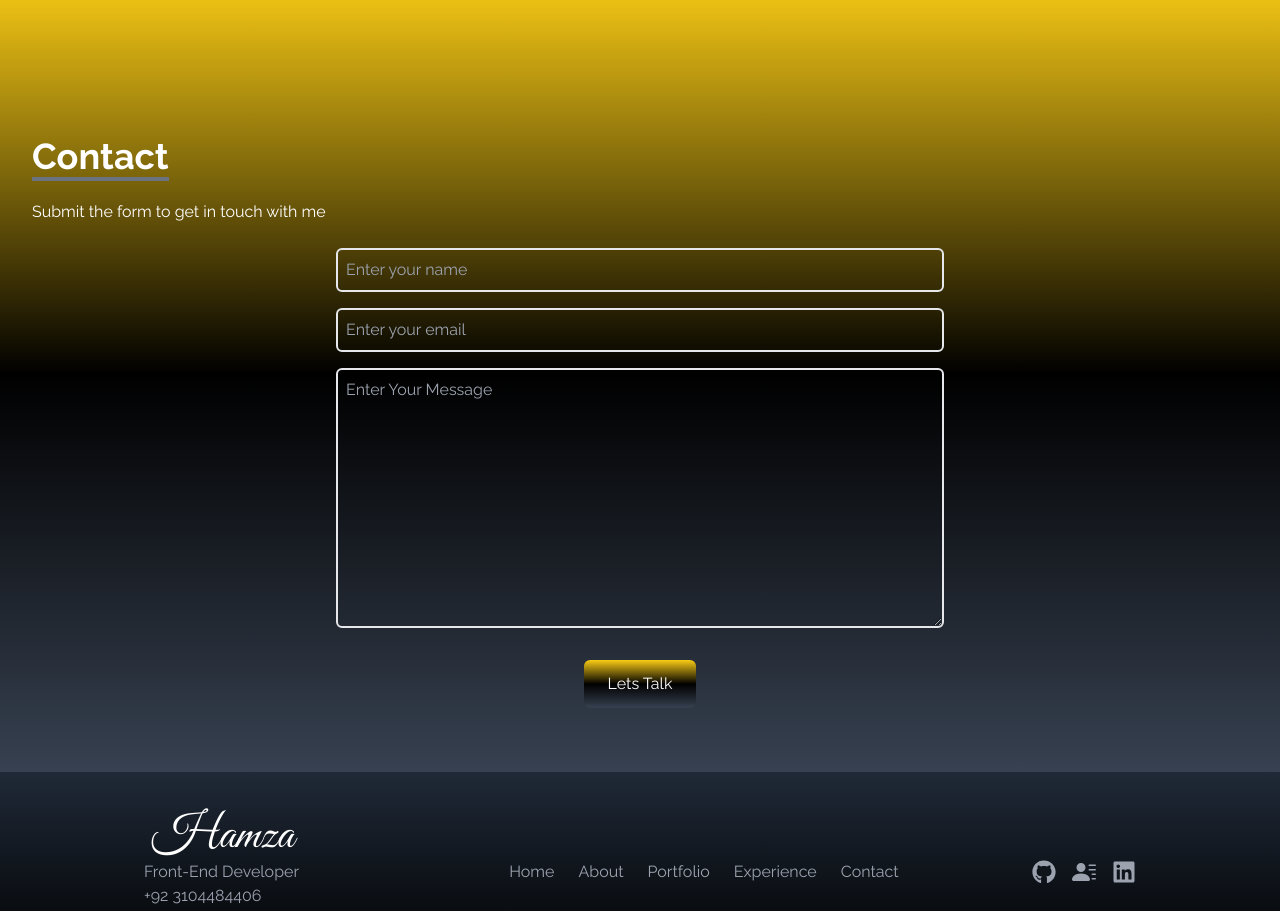
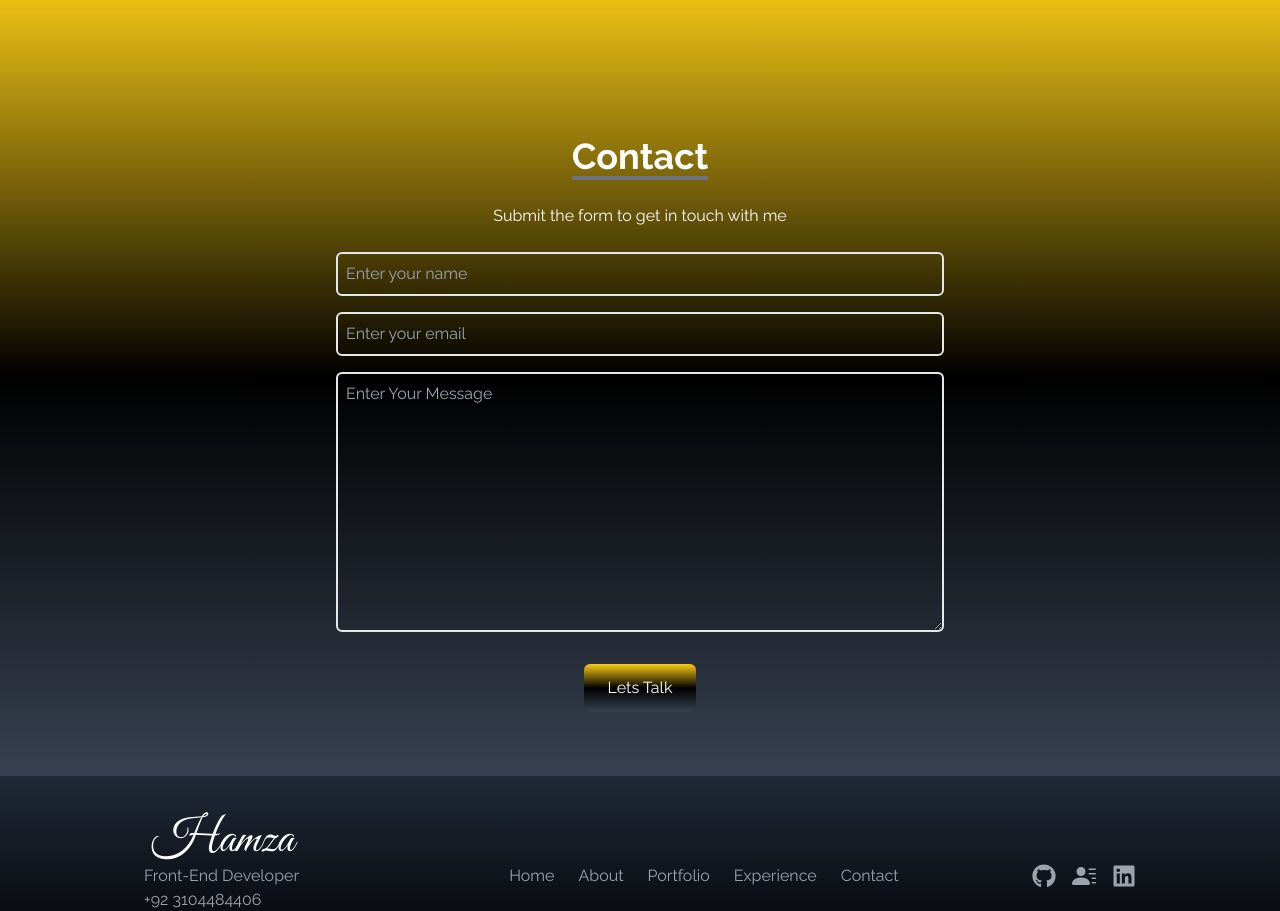
Before and after one commit to HamzaRathore/Portfolio_Website, a React (Vite) app: page / in a window 1280 px wide. Shown: the part 3260-4171 px from the top of the page. Built offline with nearby package versions, Linux system fonts and the light colour scheme.

Commit message:
Contact.jsx

```diff
--- a/src/components/Contact.jsx
+++ b/src/components/Contact.jsx
@@ -16,7 +16,7 @@ const Contact = () => {
        {/* <AnimatedSection direction="right"> */}
       <div className='flex flex-col p-4 justify-center w-full mx-auto h-full' data-aos="fade-up"
                 data-aos-delay="200">
-        <div>
+        <div className='items-center justify-center flex flex-col '>
             <p className='text-4xl font-bold inline border-b-4 border-gray-500 '>Contact</p>
             <p className='py-6'>Submit the form to get in touch with me </p>
         </div>
```
